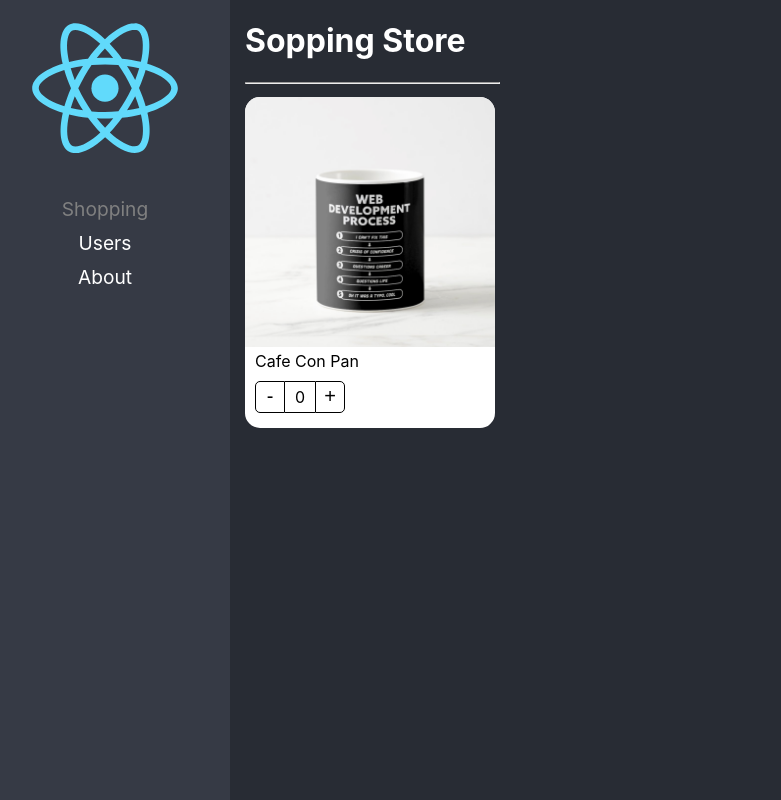
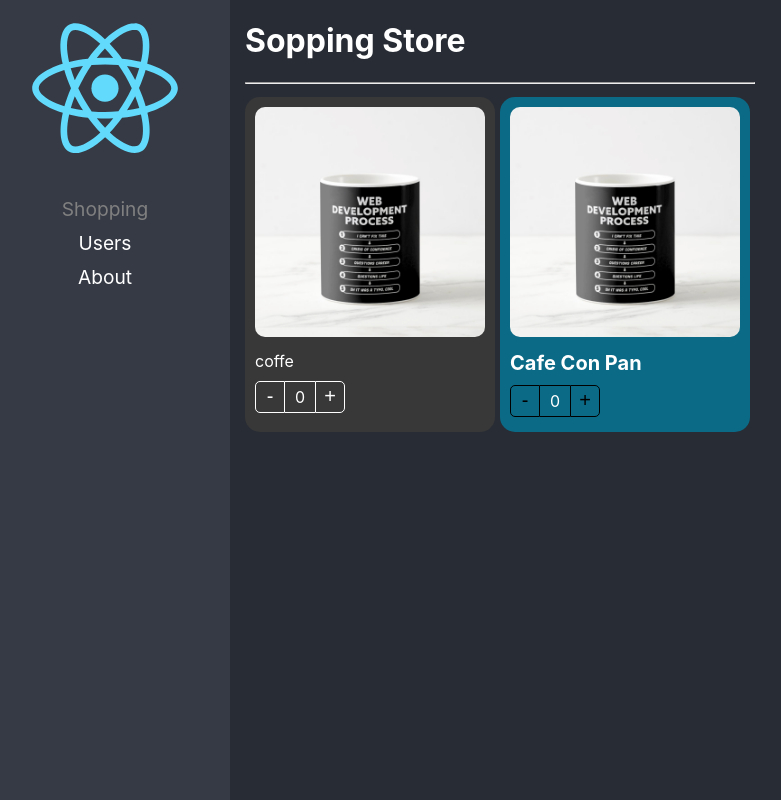
Before and after one commit to kessler428/React-Pro, a React (Create React App) app: page /shopping in a window 1280 px wide. Shown: the whole page, without its empty margins (20-801 px from the left). Built offline with nearby package versions, Linux system fonts and the light colour scheme.

Commit message:
Component extend style ready

```diff
--- a/src/02-components-patterns/components/ProductButtons.tsx
+++ b/src/02-components-patterns/components/ProductButtons.tsx
@@ -1,14 +1,19 @@
-import { useContext } from "react";
+import { CSSProperties, useContext } from "react";
 import { ProductContext } from "./ProductCard";
 
 import styles from '../styles/styles.module.css'
 
-export const ProductButtons = () => {
+export interface PropsButtons {
+    className?: string;
+    style?: CSSProperties;
+}
+
+export const ProductButtons = ({ className, style }: PropsButtons) => {
 
     const {increaseBy, counter } = useContext( ProductContext )
 
     return (
-        <div className={ styles.buttonsContainer}>
+        <div className={ `${styles.buttonsContainer} ${className}`} style={ style }>
             <button className={ styles.buttonMinus} onClick={() => increaseBy( -1 )} > - </button>
 
             <div className={ styles.countLabel}>{ counter }</div>
--- a/src/02-components-patterns/components/ProductCard.tsx
+++ b/src/02-components-patterns/components/ProductCard.tsx
@@ -1,18 +1,22 @@
 import styles from '../styles/styles.module.css'
 import { useProduct }  from '../hooks/useProduct';
-import { createContext, ReactElement } from 'react';
+import { createContext, CSSProperties, ReactElement } from 'react';
 import { Product, ProductContextProps } from '../interfaces/interfaces';
+import { ProductTitle } from './ProductTitle';
+import { ProductImage } from './ProductImage';
+import { ProductButtons } from './ProductButtons';
 
 export const ProductContext = createContext({} as ProductContextProps)
 const { Provider } = ProductContext;
 
-export interface ProductCardProps {
+export interface Props {
     product: Product;
     children?: ReactElement| ReactElement[];
-    clasName?: string;
+    className?: string;
+    style?: CSSProperties;
 }
 
-export const ProductCard = ({ children, product, className }: ProductCardProps) => {
+export const ProductCard = ({ children, product, className, style }: Props) => {
 
     const { counter, increaseBy } = useProduct();
 
@@ -23,14 +27,15 @@ export const ProductCard = ({ children, product, className }: ProductCardProps)
                 product
             }}
         >
-            <div className={ styles.productCard} >
+            <div className={ `${styles.productCard } ${ className}`} style={ style } >
 
                 { children }
 
-                {/* <ProductImage img={ product.img } /> */}
-                {/* <ProductTitle title={ product.title } /> */}
-                {/* <ProductButtons counter={ counter } increaseBy={ increaseBy } /> */}
             </div>
         </Provider>
     )
 }
+
+ProductCard.Title   = ProductTitle;
+ProductCard.Image   = ProductImage;
+ProductCard.Buttons = ProductButtons;
--- a/src/02-components-patterns/components/ProductImage.tsx
+++ b/src/02-components-patterns/components/ProductImage.tsx
@@ -1,10 +1,16 @@
-import { useContext } from "react";
+import { CSSProperties, useContext } from "react";
 import { ProductContext } from "./ProductCard";
 
 import noImage from '../assets/no-image.jpg'
 import styles from '../styles/styles.module.css'
 
-export const ProductImage = ({ img = ''}) => {
+export interface PropsProductImage {
+    img?: string;
+    className?: string;
+    style?: CSSProperties;
+}
+
+export const ProductImage = ({ img, className, style }: PropsProductImage) => {
 
     const { product } = useContext( ProductContext )
 
@@ -19,6 +25,6 @@ export const ProductImage = ({ img = ''}) => {
     }
 
     return(
-        <img className={ styles.productImg } src={ imgToShow } alt='Product images'/>
+        <img className={ `${styles.productImg} ${ className }` } style={ style } src={ imgToShow } alt='Product images'/>
     )
 }
--- a/src/02-components-patterns/components/ProductTitle.tsx
+++ b/src/02-components-patterns/components/ProductTitle.tsx
@@ -1,14 +1,21 @@
-import { useContext } from "react";
+import { CSSProperties, useContext } from "react";
 import { ProductContext } from "./ProductCard";
 
 import styles from '../styles/styles.module.css'
 
-export const ProductTitle = ( { title }:{ title?: string } ) => {
+export interface PropsProductTitle {
+    title?: string,
+    className?: string
+    style?: CSSProperties;
+}
+
+
+export const ProductTitle = ( { title, className, style }:PropsProductTitle ) => {
 
     const { product } = useContext( ProductContext )
 
     return(
-        <span className={ styles.productDescription}>
+        <span className={ `${styles.productDescription} ${ className }` } style={style}>
             { title ? title : product.title }
         </span>
     )
--- a/src/02-components-patterns/components/index.ts
+++ b/src/02-components-patterns/components/index.ts
@@ -1,4 +1,18 @@
-export { ProductCard } from "./ProductCard";
+import { ProductCard as ProductCardHOC } from "./ProductCard";
+
+import { ProductTitle } from "./ProductTitle";
+import { ProductImage } from "./ProductImage";
+import { ProductButtons } from "./ProductButtons";
+import { ProductCardHocProps } from "../interfaces/interfaces";
+
 export { ProductImage } from "./ProductImage";
 export { ProductTitle } from "./ProductTitle";
 export { ProductButtons } from "./ProductButtons";
+
+export const ProductCard: ProductCardHocProps = Object.assign( ProductCardHOC, {
+    Title: ProductTitle,
+    Image: ProductImage,
+    Buttons: ProductButtons
+})
+
+export default ProductCard
--- a/src/02-components-patterns/pages/ShoppingPage.tsx
+++ b/src/02-components-patterns/pages/ShoppingPage.tsx
@@ -10,7 +10,7 @@ const product = {
 export const ShoppingPage = () => {
 
     return (
-        <div>
+        <div >
             <h1>Sopping Store</h1>
             <hr />
             <div style={{
@@ -18,14 +18,35 @@ export const ShoppingPage = () => {
                 flexDirection: 'row',
                 flexWrap: 'wrap'
             }}>
-                <ProductCard product={ product }>
+                <ProductCard
+                    product={ product }
+                    className='bg-dark text-white'
+                >
+                    <ProductCard.Image className="custom-image" />
+                    <ProductCard.Title title="coffe" />
+                    <ProductCard.Buttons className="buttons"  />
+                </ProductCard>
 
-                    <ProductImage />
-
-                    <ProductTitle />
-
-                    <ProductButtons />
-
+                <ProductCard
+                    product={ product }
+                    style={{
+                        backgroundColor : '#0B6A86'
+                    }}
+                >
+                    <ProductImage style={{
+                        padding: '10px',
+                        width: 'calc(100% - 20px)',
+                        borderRadius: '20px'
+                    }}/>
+                    <ProductTitle style={{
+                        color: 'white',
+                        fontSize: '20px',
+                        fontWeight: 'bold'
+                    }} />
+                    <ProductButtons style={{
+                        color: "white",
+                        borderColor: '#FFFFFF'
+                    }}/>
                 </ProductCard>
 
             </div>
--- a/src/02-components-patterns/styles/custom-styles.css
+++ b/src/02-components-patterns/styles/custom-styles.css
@@ -1,3 +1,18 @@
 .bg-dark{
-    background-color: blue;
+    background-color: rgb(56, 56, 56);
 }
+
+.text-white{
+    color: white;
+}
+
+.custom-image{
+    padding: 10px;
+    width: calc( 100% - 20px);
+    border-radius: 20px;
+}
+
+.buttons button, .buttons div{
+    border-color: white;
+    color: white;
+}
```
Also changed, not shown: src/02-components-patterns/interfaces/interfaces.ts (+14 -4 lines).
